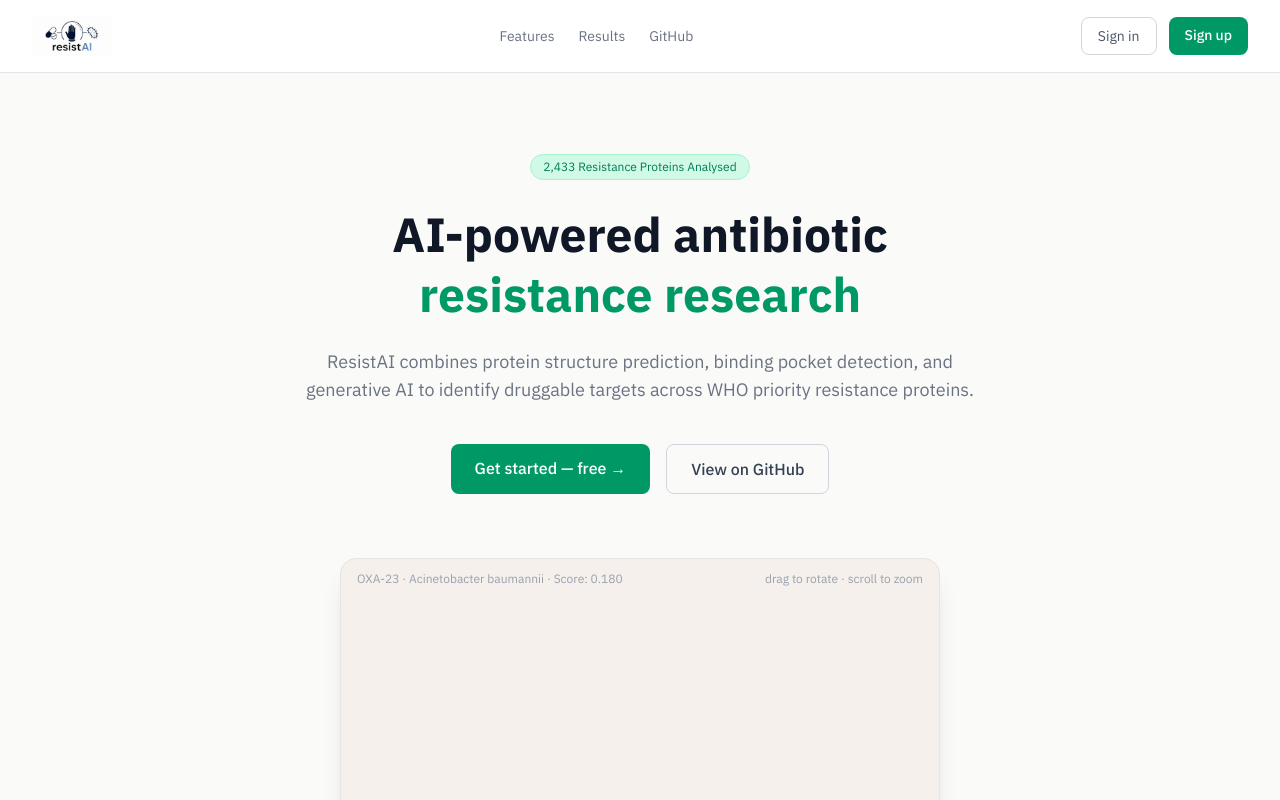
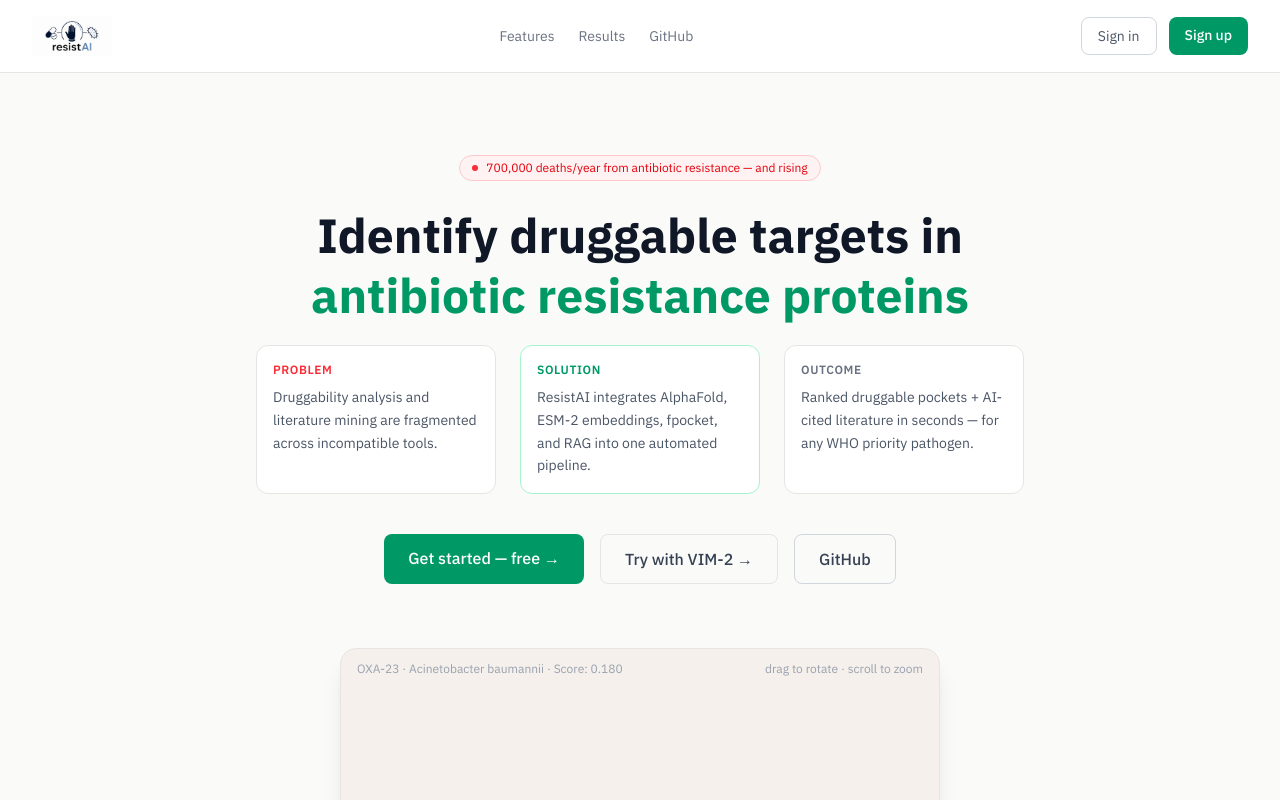
Before and after one commit to kagansaglam/resistai-web, a Next.js app: page / in a window 1280 px wide. Shown: the top 800 px of the page. Built offline with nearby package versions, Linux system fonts and the light colour scheme.

Commit message:
feat: hero rewrite with problem/solution/outcome + Try VIM-2 CTA

```diff
--- a/app/page.tsx
+++ b/app/page.tsx
@@ -19,12 +19,39 @@
         </div>
       </nav>
 <section className="px-8 py-20 text-center max-w-5xl mx-auto">
-        <div className="inline-block px-3 py-1 text-xs bg-emerald-100 text-emerald-700 rounded-full mb-6 border border-emerald-200">2,433 Resistance Proteins Analysed</div>
-        <h1 className="text-5xl font-bold mb-6 leading-tight text-gray-900">AI-powered antibiotic<br /><span className="text-emerald-600">resistance research</span></h1>
-        <p className="text-gray-500 text-lg mb-10 max-w-2xl mx-auto">ResistAI combines protein structure prediction, binding pocket detection, and generative AI to identify druggable targets across WHO priority resistance proteins.</p>
+        {/* Problem badge */}
+        <div className="inline-flex items-center gap-2 px-3 py-1 text-xs bg-red-50 text-red-600 rounded-full mb-6 border border-red-200">
+          <span className="w-1.5 h-1.5 bg-red-500 rounded-full inline-block"></span>
+          700,000 deaths/year from antibiotic resistance — and rising
+        </div>
+
+        {/* Headline */}
+        <h1 className="text-5xl font-bold mb-5 leading-tight text-gray-900">
+          Identify druggable targets in<br />
+          <span className="text-emerald-600">antibiotic resistance proteins</span>
+        </h1>
+
+        {/* Problem / Solution / Outcome */}
+        <div className="grid grid-cols-3 gap-6 max-w-3xl mx-auto mb-10 text-left">
+          <div className="p-4 bg-white border border-stone-200 rounded-xl">
+            <div className="text-xs font-semibold text-red-500 uppercase tracking-wider mb-2">Problem</div>
+            <p className="text-sm text-gray-600 leading-relaxed">Druggability analysis and literature mining are fragmented across incompatible tools.</p>
+          </div>
+          <div className="p-4 bg-white border border-emerald-200 rounded-xl">
+            <div className="text-xs font-semibold text-emerald-600 uppercase tracking-wider mb-2">Solution</div>
+            <p className="text-sm text-gray-600 leading-relaxed">ResistAI integrates AlphaFold, ESM-2 embeddings, fpocket, and RAG into one automated pipeline.</p>
+          </div>
+          <div className="p-4 bg-white border border-stone-200 rounded-xl">
+            <div className="text-xs font-semibold text-gray-500 uppercase tracking-wider mb-2">Outcome</div>
+            <p className="text-sm text-gray-600 leading-relaxed">Ranked druggable pockets + AI-cited literature in seconds — for any WHO priority pathogen.</p>
+          </div>
+        </div>
+
+        {/* CTAs */}
         <div className="flex gap-4 justify-center mb-16">
-          <Link href="/auth/signup" className="px-6 py-3 bg-emerald-600 hover:bg-emerald-500 text-white rounded-lg font-medium transition">Get started &mdash; free &rarr;</Link>
-          <a href="https://github.com/kagansaglam/resistai" target="_blank" className="px-6 py-3 border border-gray-300 hover:border-gray-400 rounded-lg font-medium transition text-gray-700">View on GitHub</a>
+          <Link href="/auth/signup" className="px-6 py-3 bg-emerald-600 hover:bg-emerald-500 text-white rounded-lg font-medium transition">Get started — free →</Link>
+          <Link href="/dashboard/search?q=VIM-2+metallo-beta-lactamase" className="px-6 py-3 border border-stone-200 hover:border-emerald-300 hover:text-emerald-600 rounded-lg font-medium transition text-gray-700">Try with VIM-2 →</Link>
+          <a href="https://github.com/kagansaglam/resistai" target="_blank" className="px-6 py-3 border border-gray-300 hover:border-gray-400 rounded-lg font-medium transition text-gray-700">GitHub</a>
         </div>
         <HeroViewer />
       </section>
```
